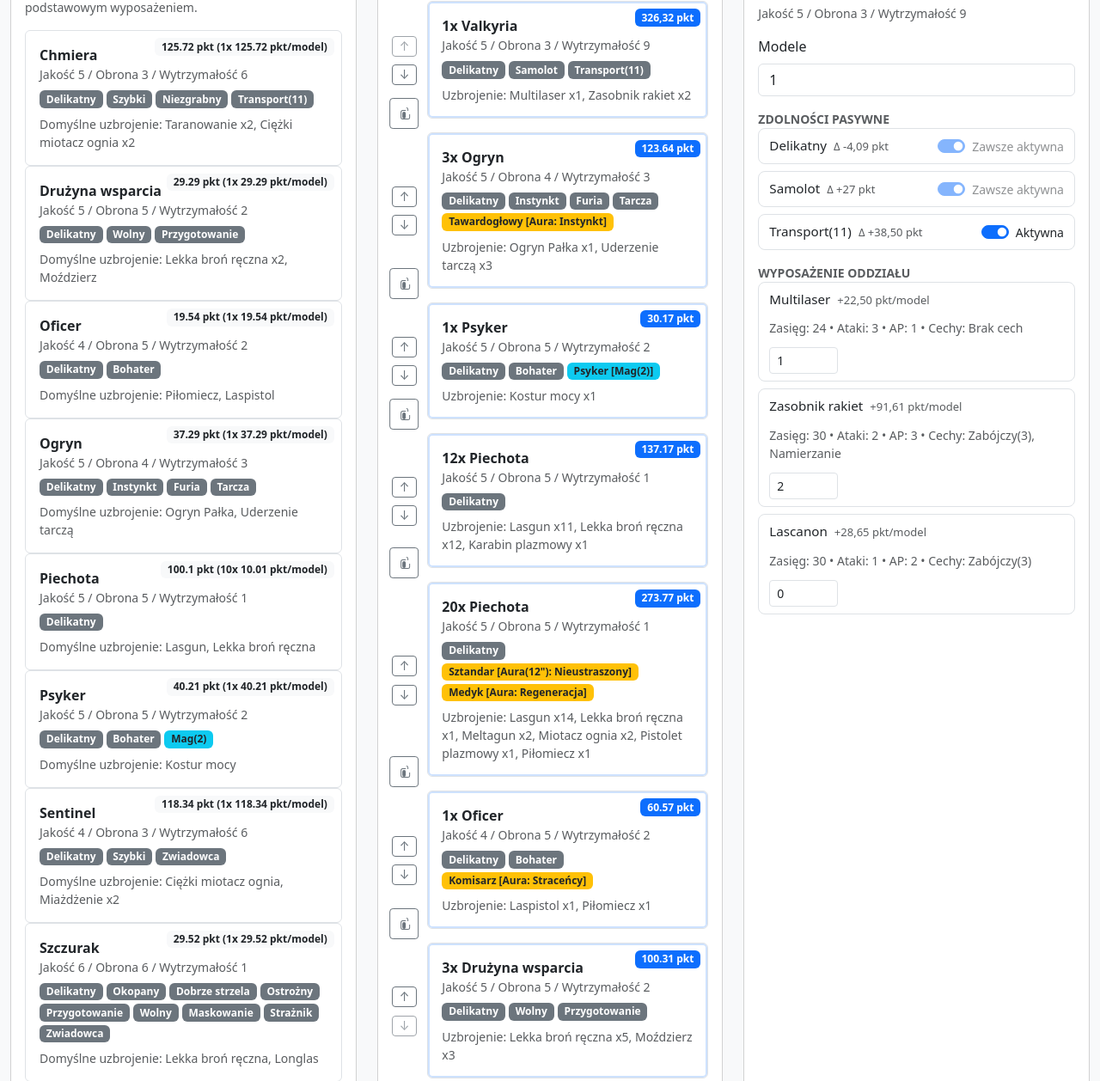
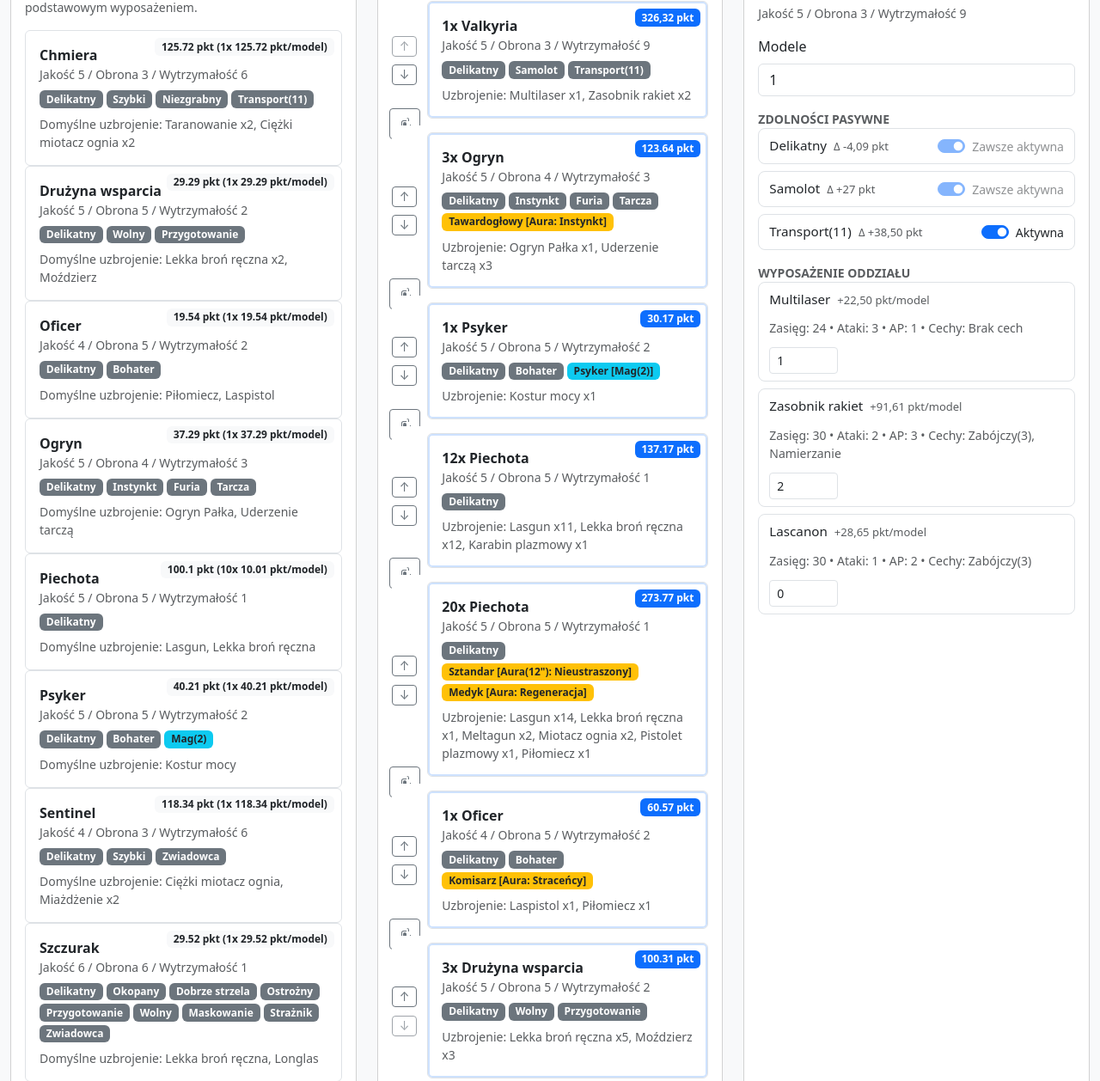
Before and after one commit to rozgladacz/OPR, a FastAPI app: page /rosters/1 in a window 1280 px wide. Shown: the part 227-1485 px from the top of the page at 86% size. Run offline with FastAPI, Linux system fonts and the light colour scheme; a user stored in the database is signed in; some libraries are stand-ins or nearby versions.

Commit message:
Adjust roster lock boundary positioning

```diff
--- a/app/static/css/style.css
+++ b/app/static/css/style.css
@@ -103,18 +103,17 @@ body {
 
 
 .roster-lock-boundary {
-  position: relative;
+  position: absolute;
   pointer-events: none;
-  width: 100%;
-  isolation: isolate;
-  z-index: 2;
+  display: flex;
+  justify-content: center;
+  width: auto;
 }
 
 .roster-unit-reorder > .roster-lock-boundary {
-  position: absolute;
-  top: calc(100% - 0.375rem);
+  top: 100%;
   left: 50%;
-  transform: translate(-50%, -50%);
+  transform: translate(-50%, -0.75rem);
 }
 
 .list-group-item[data-roster-lock-boundary] {
```
